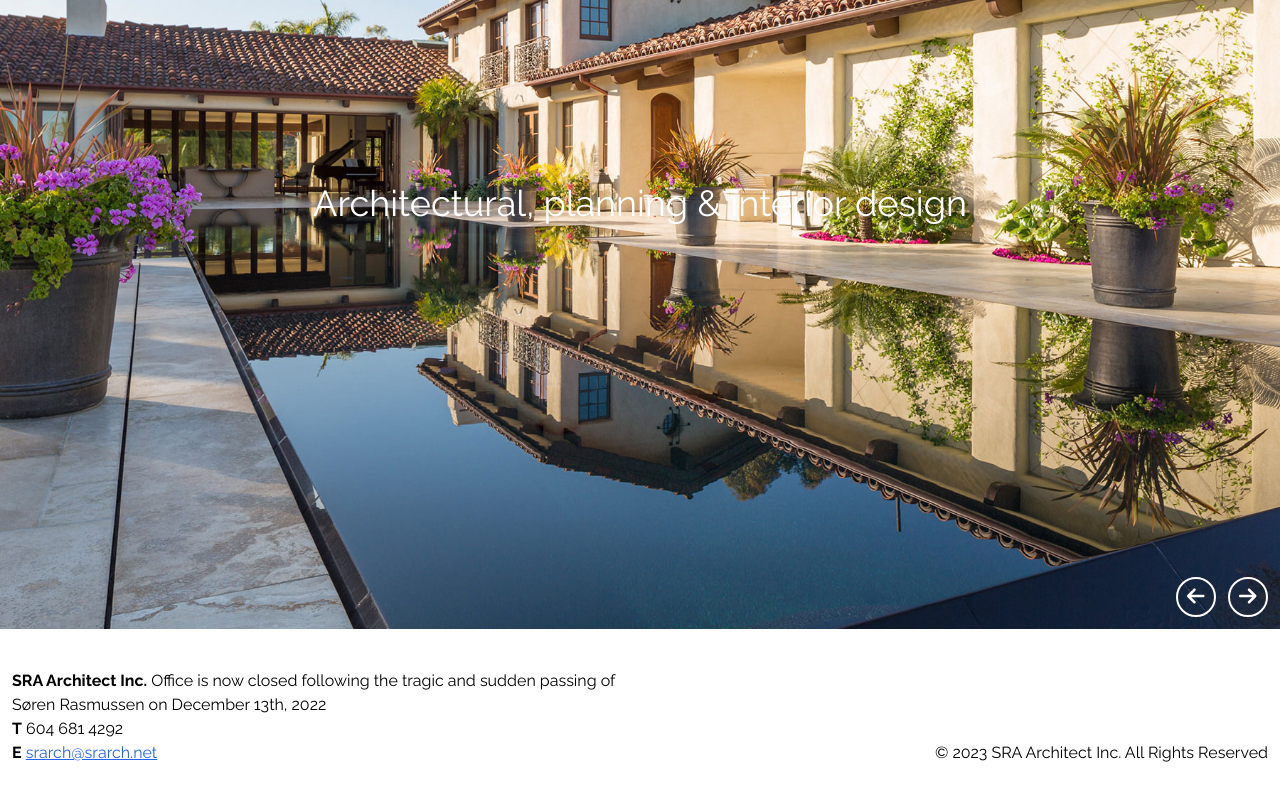
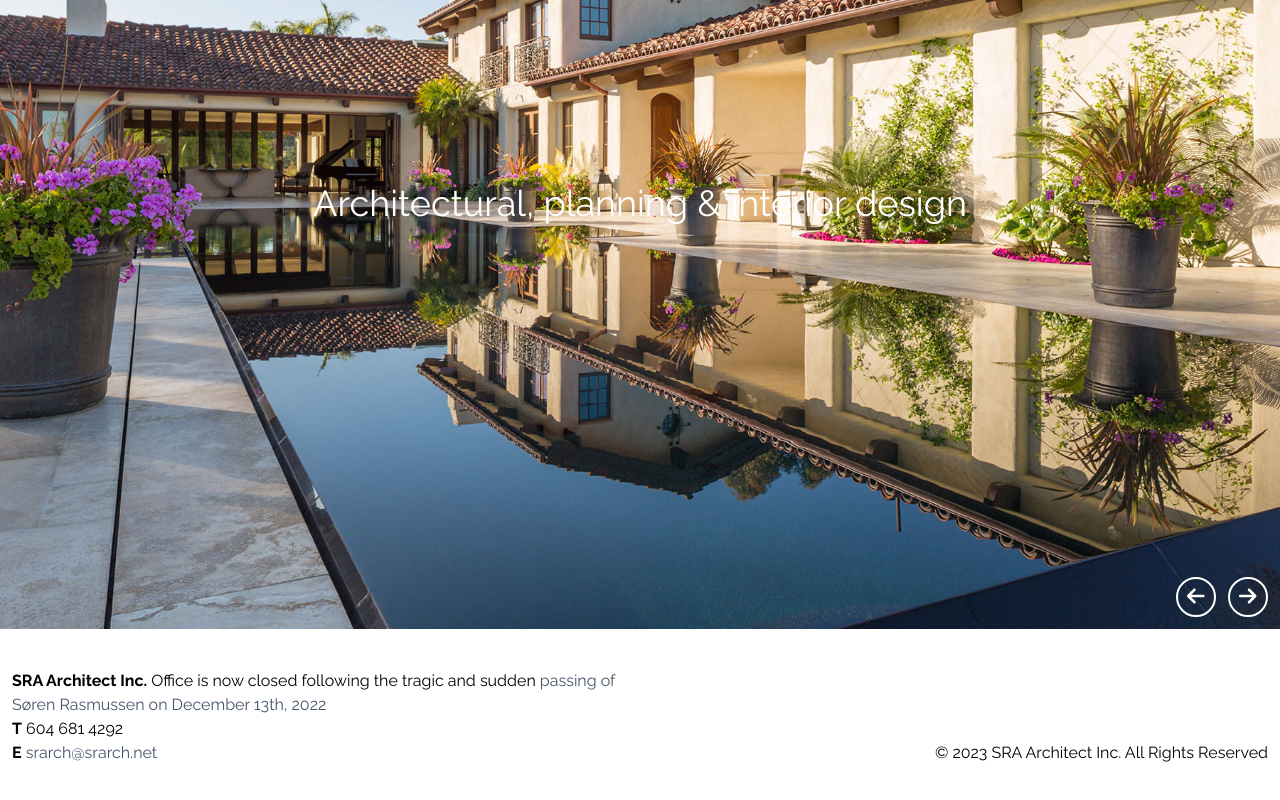
Before and after one commit to RedLucas/srarch.net, a Next.js app: page / in a window 1280 px wide. Shown: the part 304-1104 px from the top of the page. Built offline with nearby package versions, Linux system fonts and the light colour scheme.

Commit message:
fix: link styling

```diff
--- a/app/components/Footer.tsx
+++ b/app/components/Footer.tsx
@@ -1,3 +1,5 @@
+import Link from "next/link"
+
 const Footer = () => {
   const date = new Date()
   return (
@@ -5,11 +7,14 @@ const Footer = () => {
       <div className="contact-info">
         {" "}
         <strong>SRA Architect Inc.</strong> Office is now closed following the
-        tragic and sudden passing of Søren Rasmussen on December 13th, 2022
+        tragic and sudden{" "}
+        <Link href="/memory">
+          passing of Søren Rasmussen on December 13th, 2022
+        </Link>
         <br />
         <strong>T</strong> 604 681 4292 <br />
         <strong>E</strong>{" "}
-        <a href="mailto:srarch@srarch.net">srarch@srarch.net</a>
+        <Link href="mailto:srarch@srarch.net">srarch@srarch.net</Link>
       </div>
       <div className="copyright content flex justify-center md:justify-end items-end">
         © {date.getFullYear()} SRA Architect Inc. All Rights Reserved
--- a/app/globals.css
+++ b/app/globals.css
@@ -10,7 +10,10 @@
     @apply text-lg;
   }
   a {
-    @apply text-blue-600 underline;
+    @apply text-slate-600;
+    &:hover {
+      @apply underline;
+    }
   }
 }
 @tailwind components;
--- a/app/memory/page.tsx
+++ b/app/memory/page.tsx
@@ -14,20 +14,14 @@ export default function Memory() {
         <p className="pb-5">
           The first stage is depicted by &quot;Throwing it all away&quot; by
           Genesis. It represents the time before the birth of his sons.{" "}
-          <Link
-            className=" text-blue-600 dark:text-blue-500 hover:underline"
-            href="https://music.apple.com/ca/album/throwing-it-all-away/396483774?i=396483957"
-          >
+          <Link href="https://music.apple.com/ca/album/throwing-it-all-away/396483774?i=396483957">
             Link to download
           </Link>
         </p>
         <p className="pb-5">
           The second stage is also sung by Phil Collins, &quot;You&apos;ll be in
           my heart&quot;. It represents the time he spent raising his kids.{" "}
-          <Link
-            className=" text-blue-600 dark:text-blue-500 hover:underline"
-            href="https://music.apple.com/ca/album/youll-be-in-my-heart/1437333655?i=1437333914"
-          >
+          <Link href="https://music.apple.com/ca/album/youll-be-in-my-heart/1437333655?i=1437333914">
             Link to download
           </Link>
         </p>
@@ -36,10 +30,7 @@ export default function Memory() {
           represents a time of his life that was unfortunately cut short. A time
           that he spent enjoying the life he built for himself, even though
           actually <em>taking it easy</em> was difficult to actually accomplish.{" "}
-          <Link
-            className="text-blue-600 dark:text-blue-500 hover:underline"
-            href="https://music.apple.com/ca/album/take-it-easy/635788137?i=635788139"
-          >
+          <Link href="https://music.apple.com/ca/album/take-it-easy/635788137?i=635788139">
             Link to download
           </Link>
         </p>
```
